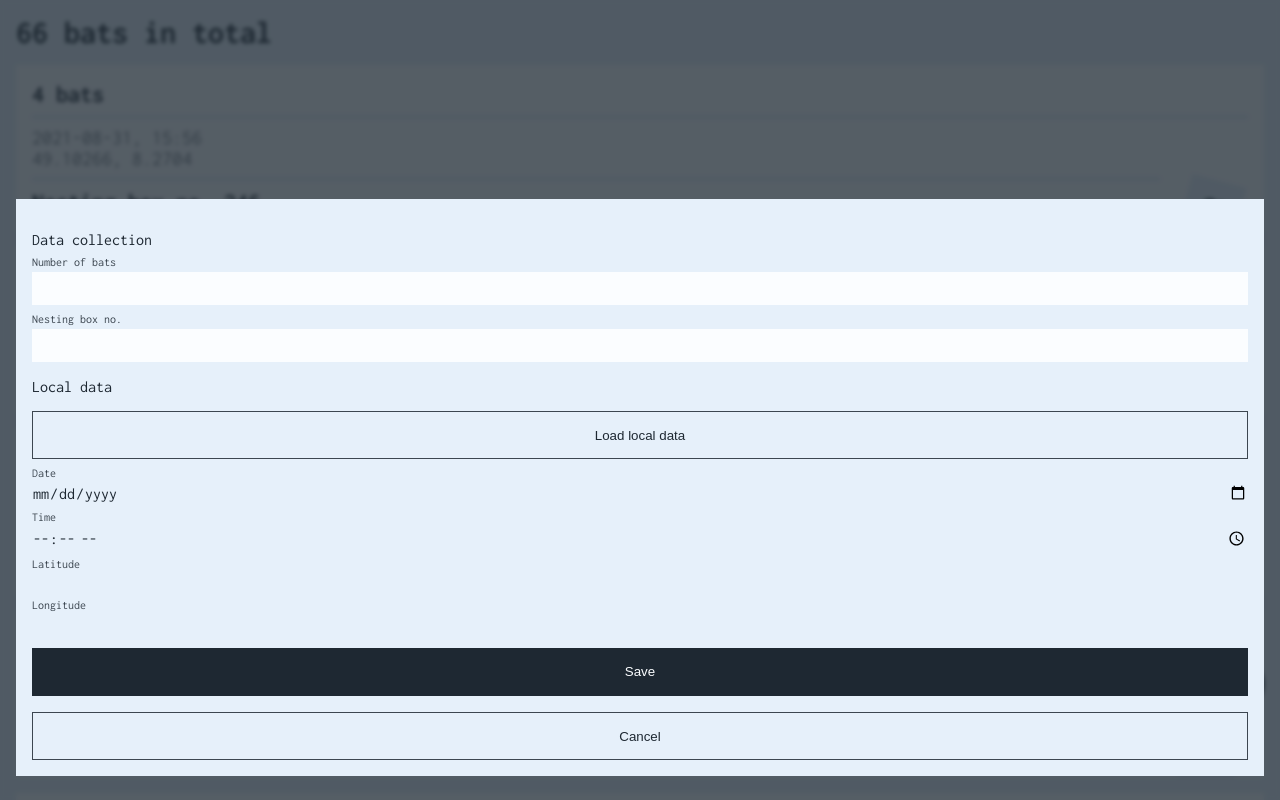
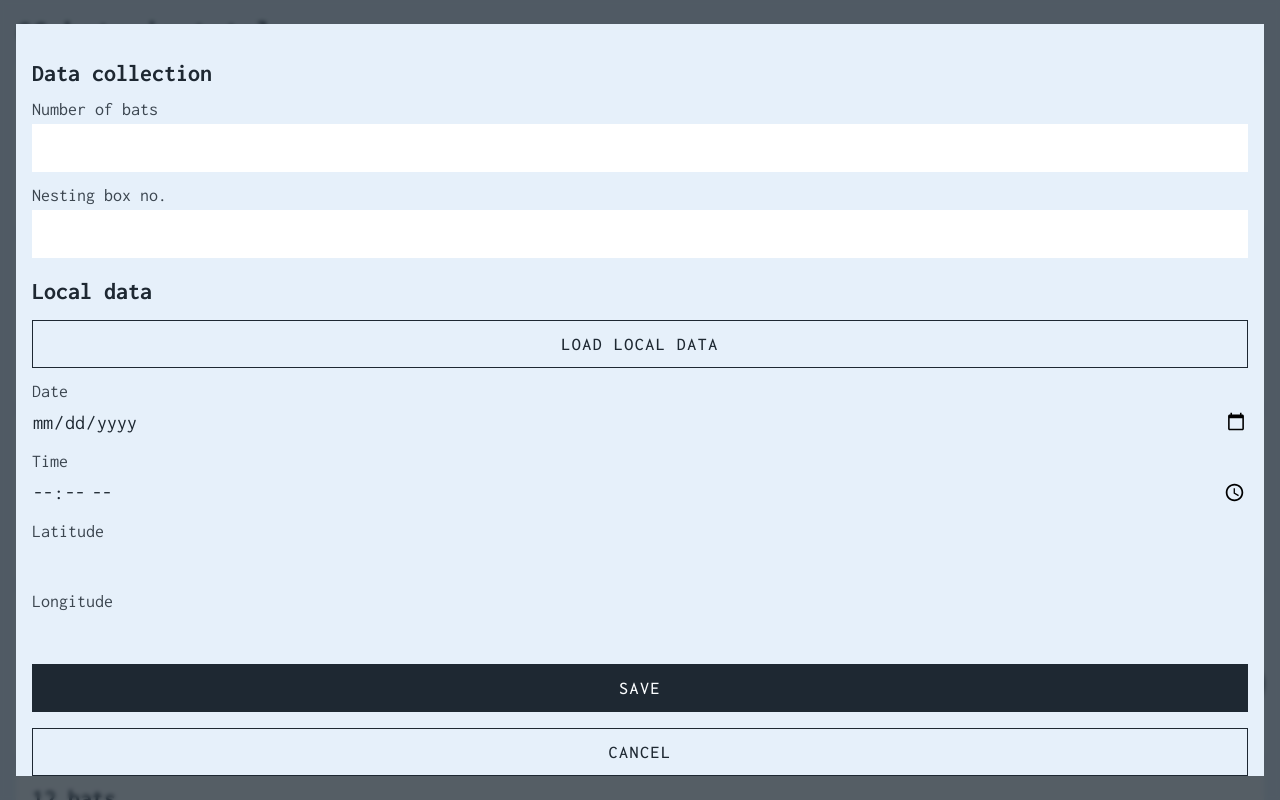
Before and after one commit to gacsphere/capstone-project, a Next.js app: page / in a window 1280 px wide. Both pictures are taken after a click on the button 1236 px from the left and 756 px from the top of the page. Shown: the top 800 px of the page. Built offline with nearby package versions, Linux system fonts and the light colour scheme.

Commit message:
style form typography, inputs and buttons

```diff
--- a/components/Card.js
+++ b/components/Card.js
@@ -56,7 +56,7 @@ const PrimaryInfo = styled.p`
 `;
 
 const SecondaryInfo = styled.p`
-  font-size: 1.25rem;
+  font-size: 1.125rem;
   font-weight: 300;
   color: var(--primary-gray);
 `;
--- a/components/EditCardForm.js
+++ b/components/EditCardForm.js
@@ -76,8 +76,11 @@ export default function EditCardForm({
         aria-label="edit data"
         autoComplete="off"
       >
+        <Fieldset>
           <Legend>Data collection</Legend>
-        <SecondaryInfoLabel htmlFor="count">Number of bats</SecondaryInfoLabel>
+          <SecondaryInfoLabel htmlFor="count">
+            Number of bats
+          </SecondaryInfoLabel>
           <Input
             isPrimary
             type="number"
@@ -106,6 +109,7 @@ export default function EditCardForm({
           {validationBoxnoEmptyAlert && (
             <Alert>{validationBoxnoEmptyAlert}</Alert>
           )}
+        </Fieldset>
         <Fieldset name="local data" id="local data" aria-label="Local data">
           <Legend>Local data</Legend>
           <SecondaryInfoLabel htmlFor="date" required>
--- a/components/Form.js
+++ b/components/Form.js
@@ -39,6 +39,7 @@ export default function Create({
           aria-label="data acquisition"
           autoComplete="off"
         >
+          <Fieldset>
             <Legend>Data collection</Legend>
             <SecondaryInfoLabel htmlFor="count">
               Number of bats
@@ -66,6 +67,7 @@ export default function Create({
               required
               autoComplete="off"
             ></Input>
+          </Fieldset>
           <Fieldset name="local data" id="local data" aria-label="Local data">
             <Legend>Local data</Legend>
             <Button
--- a/components/GlobalStyle.js
+++ b/components/GlobalStyle.js
@@ -2,6 +2,8 @@ import { createGlobalStyle } from "styled-components";
 
 const GlobalStyle = createGlobalStyle`
       :root {
+        --primary: rgba(150, 0, 255, 1);
+        --secondary: rgba(255, 180, 200, 1);
         --primary-black: rgba(30, 40, 50, 1);
         --primary-black-opac: rgba(30, 40, 50, 0.75);
         --primary-white: rgba(251, 253, 255, 1);
--- a/components/Map.js
+++ b/components/Map.js
@@ -7,6 +7,7 @@ import styled from "styled-components";
 import LocationMarker from "./LocationMarker";
 import Content from "./Content";
 import EditCardForm from "./EditCardForm";
+import { Button } from "./ReusedStyles";
 
 //////////////////////////// custom svg icon
 
@@ -55,14 +56,13 @@ export default function Map({
                   boxnumber={nestingbox.boxnumber}
                   count={nestingbox.count}
                 />
-                <ButtonMap onClick={() => setToEditCardID(nestingbox.id)}>
+                <Button onClick={() => setToEditCardID(nestingbox.id)}>
                   Edit
-                </ButtonMap>
+                </Button>
               </Popup>
             </Marker>
           );
         })}
-
         <LocationMarker />
       </StyledMapContainer>
       {toEditCardID !== null && (
@@ -84,23 +84,3 @@ const StyledMapContainer = styled(MapContainer)`
   width: 100vw;
   margin: 0 auto;
 `;
-
-const ButtonMap = styled.button`
-  background: ${({ isPrimary }) =>
-    isPrimary ? "var(--primary-black)" : "none"};
-  color: ${({ isPrimary }) =>
-    isPrimary ? "var(--primary-white)" : "var(--primary-black)"};
-  display: flex;
-  justify-content: center;
-  padding: 1rem;
-  border: ${({ isPrimary }) =>
-    isPrimary ? "none" : "1px solid var(--primary-gray)"};
-  margin-top: 1rem;
-  height: 3rem;
-  width: 100%;
-  :hover {
-    color: var(--primary-white);
-    background-color: var(--primary-gray);
-    cursor: pointer;
-  }
-`;
--- a/components/ReusedStyles.js
+++ b/components/ReusedStyles.js
@@ -10,7 +10,7 @@ const PrimaryInfoMap = styled.p`
 
 const SecondaryInfoMap = styled.p`
   font-family: "Inconsolata";
-  font-size: 1.25rem;
+  font-size: 1.125rem;
   font-weight: 300;
   color: var(--primary-gray);
   line-height: 0px;
@@ -24,24 +24,30 @@ const SeparatorMap = styled.hr`
 `;
 
 const SecondaryInfoLabel = styled.label`
-  font-size: 0.75rem;
+  font-size: 1.125rem;
   color: var(--primary-gray);
-  padding-top: 0.5rem;
+  padding-top: 0.875rem;
 `;
 
 const Input = styled.input`
   border: none;
-  background: ${({ isPrimary }) =>
-    isPrimary ? "var(--primary-white)" : "none"};
+  background: ${({ isPrimary }) => (isPrimary ? "≈" : "none")};
   font-family: "Inconsolata", sans-serif;
-  font-size: 1rem;
+  font-size: 1.25rem;
   color: var(--primary-black);
   padding: ${({ isPrimary }) => (isPrimary ? "0.5rem" : "0")};
-  margin-top: 0.25rem;
+  margin-top: 0.375rem;
+  min-height: ${({ isPrimary }) => (isPrimary ? "3rem" : "2rem")};
+  width: 100%;
+  :focus {
+    outline-color: var(--primary);
+  }
 `;
 
 const Legend = styled.legend`
-  padding: 1rem 0 0 0;
+  padding: 1.25rem 0 0 0;
+  font-size: 1.5rem;
+  font-weight: 700;
 `;
 
 const Fieldset = styled.fieldset`
@@ -87,13 +93,18 @@ const Overlay = styled.div`
 `;
 
 const Alert = styled.p`
-  font-size: 0.75rem;
+  font-size: 1.125rem;
   color: var(--alert);
-  padding: 0.5rem;
+  padding-top: 0.5rem;
   background-color: none;
 `;
 
 const Button = styled.button`
+  font-family: "Inconsolata", sans-serif;
+  font-weight: 500;
+  font-size: 1.125rem;
+  text-transform: uppercase;
+  letter-spacing: 0.09375rem;
   background: ${({ isPrimary }) =>
     isPrimary ? "var(--primary-black)" : "none"};
   color: ${({ isPrimary, isAlert }) =>
@@ -104,19 +115,21 @@ const Button = styled.button`
       : "var(--primary-black)"};
   display: flex;
   justify-content: center;
-  padding: 1rem;
+  align-items: center;
   border: ${({ isPrimary, isAlert }) =>
     isPrimary
       ? "none"
       : isAlert
       ? "1px solid var(--alert)"
-      : "1px solid var(--primary-gray)"};
+      : "1px solid var(--primary-black)"};
   margin-top: 1rem;
-  height: 3rem;
+  min-height: 3rem;
+  width: 100%;
   :hover {
     color: var(--primary-white);
     background-color: ${({ isAlert }) =>
       isAlert ? "var(--alert)" : "var(--primary-gray)"};
+    border: none;
     cursor: pointer;
   }
 `;
```
Lines whose indentation alone changed are shown as unchanged.
